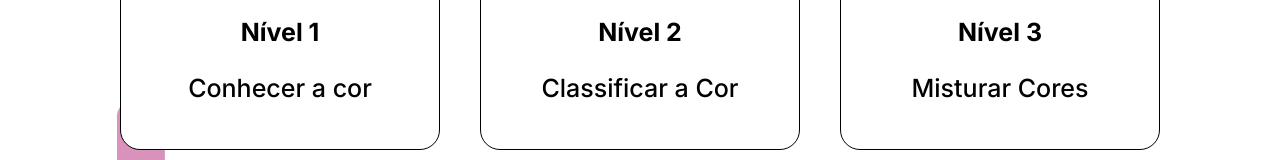
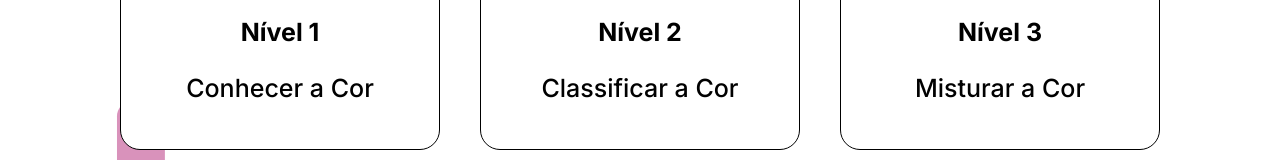
Before and after one commit to imppereira/ComposicaoDasCores_AMT, a plain HTML site: page menu.html in a window 1280 px wide. Shown: the part 401-561 px from the top of the page. Drawn offline with Linux system fonts and the light colour scheme.

Commit message:
Alteração do nome menu

```diff
--- a/menu.html
+++ b/menu.html
@@ -66,7 +66,7 @@
     <h2 id="subtituloMenu">Menu</h2>
     <div id="boxNivel1" class="boxNiveis">
         <h3>Nível 1</h3>
-        <h3>Conhecer a cor</h3>
+        <h3>Conhecer a Cor</h3>
     </div>
     <div id="boxNivel2" class="boxNiveis">
         <h3>Nível 2</h3>
@@ -74,7 +74,7 @@
     </div>
     <div id="boxNivel3" class="boxNiveis">
         <h3>Nível 3</h3>
-        <h3>Misturar Cores</h3>
+        <h3>Misturar a Cor</h3>
     </div>
 </main>
 
```
